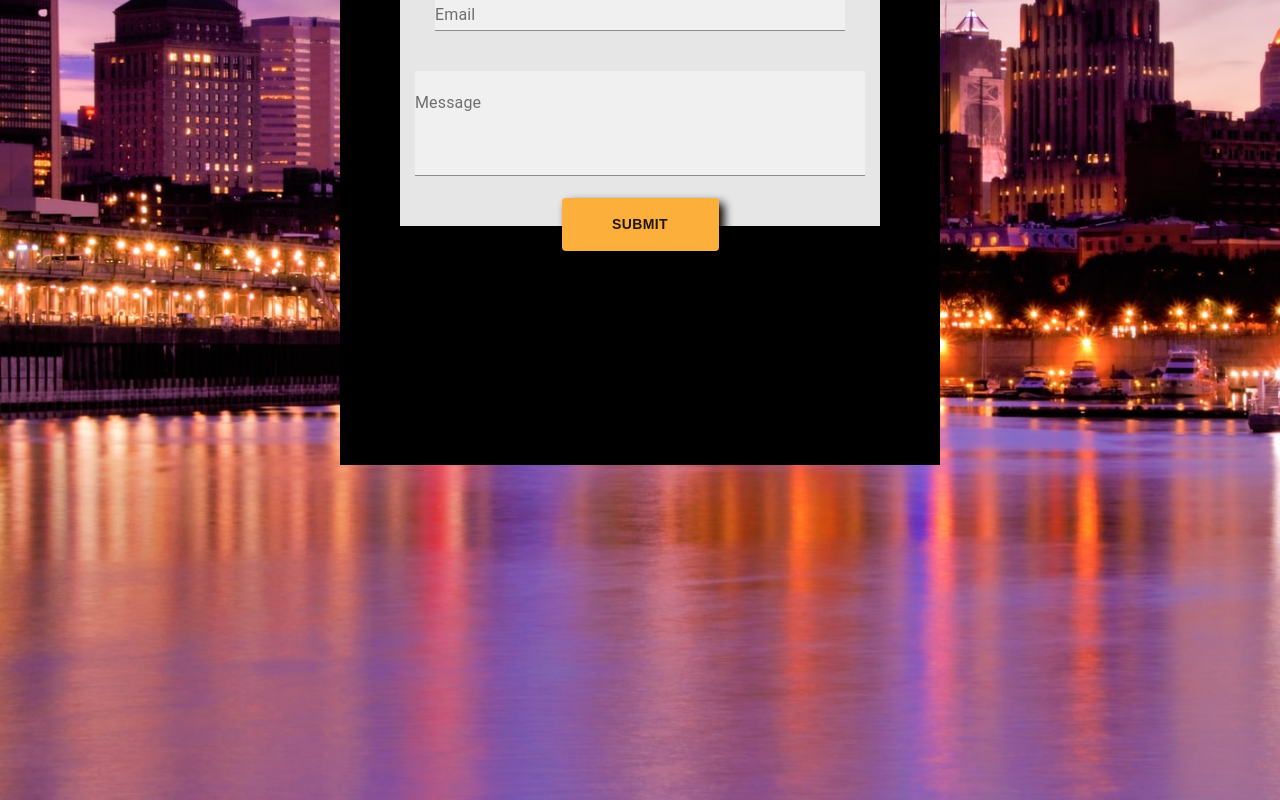
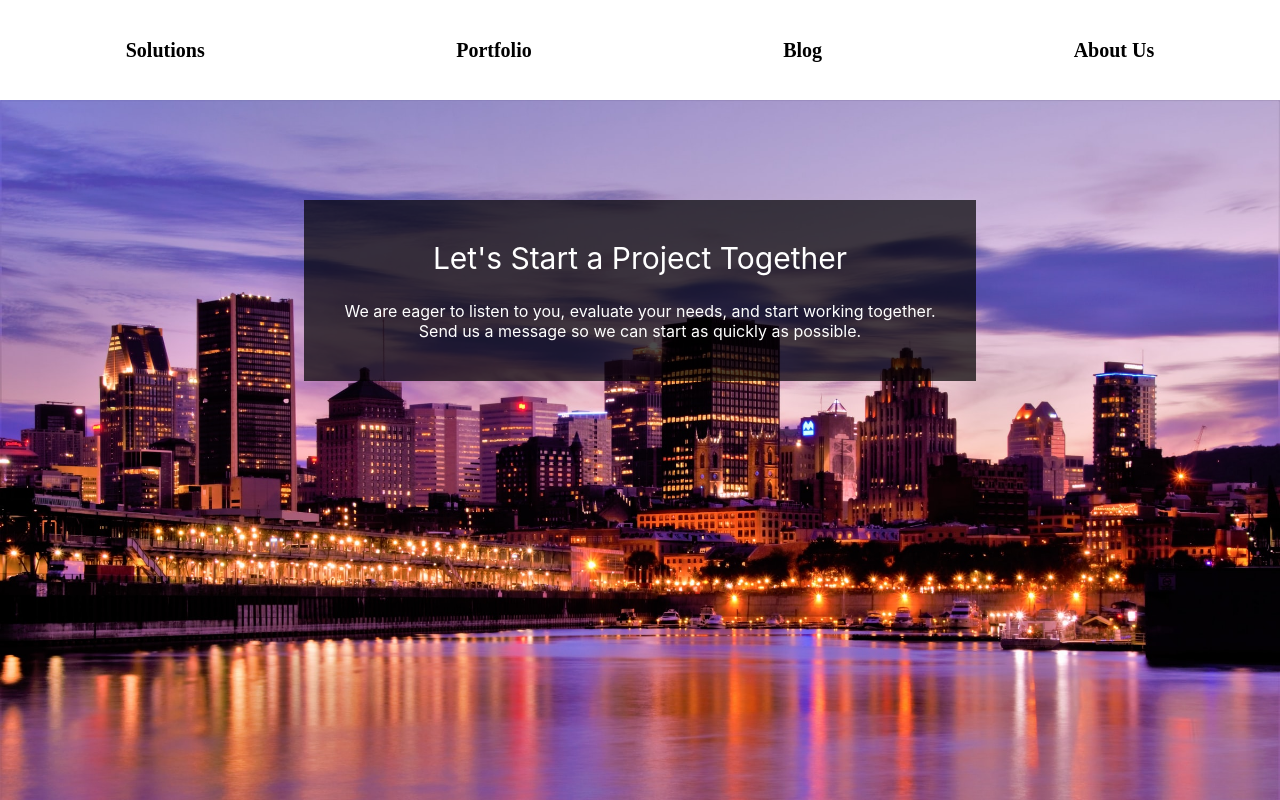
Before and after one commit to Ajmasta/sophia, a Next.js app: page /contact in a window 1280 px wide. Shown: the top 800 px of the page. Built offline with nearby package versions, Linux system fonts and the light colour scheme.

Commit message:
added contact us page

```diff
--- a/components/contactUs.js
+++ b/components/contactUs.js
@@ -3,22 +3,32 @@ import TextField from '@material-ui/core/TextField';
 import { Button } from "@material-ui/core";
 import { useEffect, useState } from "react";
 import ParallaxCustom from "./parallaxCustom";
+import FixedBackground from "./fixedBackground";
+import NavBar from "./navbar";
 
 const ContactUs = () => {
-  const [height,setHeight] = useState(0)
 
 
-useEffect(()=>{
-    const setScroll=()=>{console.log(height) ; setHeight(window.pageYOffset)}
 
 
-    window.addEventListener("scroll",setScroll)
 
-    return ()=>{ window.removeEventListener("scroll",setScroll)}
-},[height])
     return(
             <>
-        <ParallaxCustom containerHeight={"1200px"} imageSource={"/images/montrealNight2.jpg"} >
+            <NavBar />
+                <FixedBackground>
+
+                <div className={styles.textContainer}>
+                    <div className={styles.textTitle}>
+                        Let's Start a Project Together
+                    </div>
+
+                    <div className={styles.text}>
+                        We are eager to listen to you, evaluate your needs, and start working together. <br/>
+                        Send us a message so we can start as quickly as possible.
+                    </div>
+                    </div>
+
+                </FixedBackground>
                 <div  id="containerContact" className={styles.container}  >
 
 
@@ -34,8 +44,7 @@ useEffect(()=>{
                 </div>
 
                 </div>
-                <p style={{marginBottom:"600px"}}>SCROLL</p>
-                </ParallaxCustom>
+
          </>
 
     )
--- a/components/contactUs.module.css
+++ b/components/contactUs.module.css
@@ -1,6 +1,5 @@
 .container {
-  margin-bottom: 400px;
-  min-height: 800px;
+  min-height: 100vh;
   display: flex;
   flex-direction: column;
   align-items: center;
@@ -10,8 +9,9 @@
   background-color: black;
   width: 100%;
   padding-bottom: 50px;
-  background-size: cover;
+
   background-attachment: scroll;
+  background-image: url("../public/images/whitePaper.jpg");
 }
 
 .formContainer {
@@ -75,15 +75,24 @@
   overflow-wrap: break-word;
 }
 
-.iconContainer {
+.textTitle {
+  font-size: 30px;
+  margin-bottom: 25px;
+}
+.text {
   width: 100%;
+}
+.textContainer {
   display: flex;
-  justify-content: space-around;
-  margin-top: 50px;
-}
-.icon {
-  width: 100px !important;
-  height: 50px !important;
+  flex-direction: column;
+  justify-content: center;
+  align-items: center;
+  background-color: rgba(0, 0, 0, 0.7);
+  color: white;
+  padding: 40px;
+  position: absolute;
+  top: 100px;
+  text-align: center;
 }
 
 @media (max-width: 800px) {
--- /dev/null
+++ b/components/fixedBackground.js
@@ -0,0 +1,27 @@
+import { PinDropSharp } from "@material-ui/icons";
+import { useEffect, useState } from "react";
+import styles from "./fixedBackground.module.css"
+
+
+
+const FixedBackground = (props) => {
+    const [height,setHeight] = useState(0)
+
+
+    useEffect(()=>{
+        const setScroll=()=>{console.log(height) ; setHeight(window.scrollY)}
+
+
+        window.addEventListener("scroll",setScroll, {passive:true})
+
+        return ()=>{ window.removeEventListener("scroll",setScroll), {passive:true}}
+    },[height])
+return (
+
+    <div className={styles.specialScroll}  style={{backgroundPosition:`left ${height}px`}}>
+        {props.children}
+    </div>
+)
+}
+
+export default FixedBackground
--- /dev/null
+++ b/components/fixedBackground.module.css
@@ -0,0 +1,21 @@
+.specialScroll {
+  margin-top: 100px;
+  background-size: cover;
+  background-attachment: scroll;
+  background-image: url("../public/images/montrealNight2.jpg");
+  max-height: 700px;
+  min-height: 700px;
+  min-width: 100%;
+  background-position: left top;
+  display: flex;
+  align-items: center;
+  justify-content: center;
+  flex-wrap: wrap;
+  position: relative;
+}
+
+@media (max-width: 800px) {
+  .specialScroll {
+    margin-top: 75px;
+  }
+}
--- a/components/navbar.js
+++ b/components/navbar.js
@@ -8,8 +8,9 @@ const elements = ["Solutions","Portfolio", "Blog", "About Us"]
 const[scroll,setScroll] = useState(false)
 const checkScroll = () => window.scrollY>0? setScroll(true):setScroll(false)
   useEffect(()=>{
-      window.addEventListener("scroll",checkScroll)
+      window.addEventListener("scroll",checkScroll, {passive:true})
 
+      return ()=> window.removeEventListener("scroll",checkScroll,{passive:true})
     })
 return(
     <div className={scroll? styles.containerScrolled:styles.container}>
--- a/components/parallaxCustom.js
+++ b/components/parallaxCustom.js
@@ -13,6 +13,7 @@ const ParallaxCustom = (props) => {
 
         setHeight(scrollY)
         const image = document.getElementById("imageParallax");
+        if (image)
         image.style.setProperty("transform",`translateY(${(height-750)*0.5}px)`)}
 
 
```
